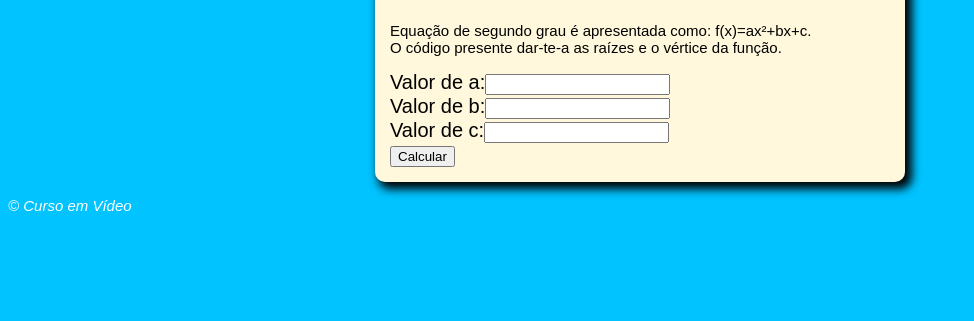
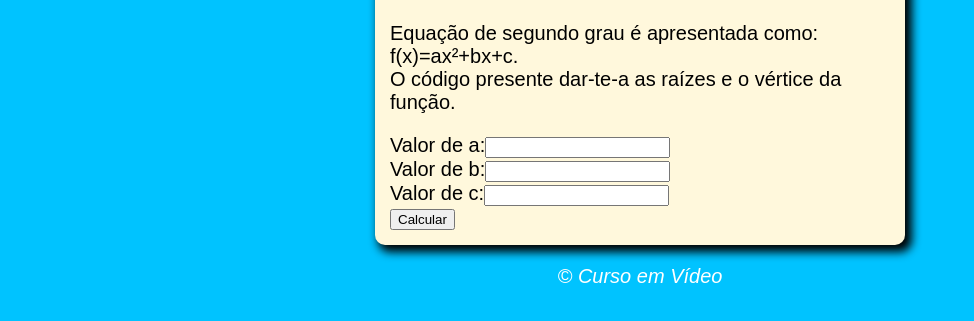
Before and after one commit to AlbusQuercus94/Usando-formula-de-Baskhara, a plain HTML site: page index.html in a window 1280 px wide. Shown: the part 175-496 px from the top of the page, without its empty margins (0-974 px from the left). Drawn offline with Linux system fonts and the light colour scheme.

Commit message:
Update estilo.css

```diff
--- a/Estilos/estilo.css
+++ b/Estilos/estilo.css
@@ -12,7 +12,7 @@ header{
 h1{
     text-align:center;
 }
-p{
+h1 p{
     font-size:0.75em;
     text-align: justify;
 }
```
